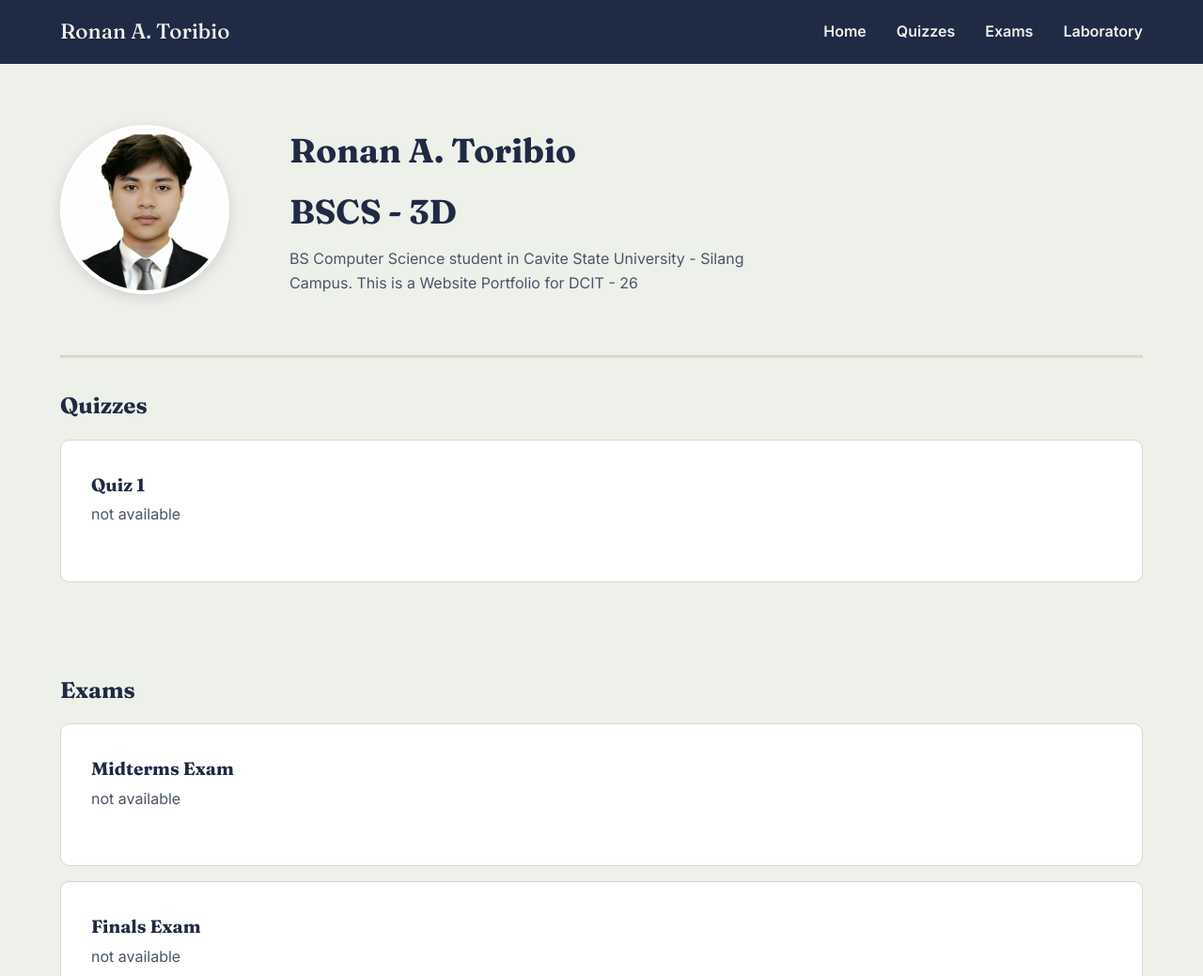
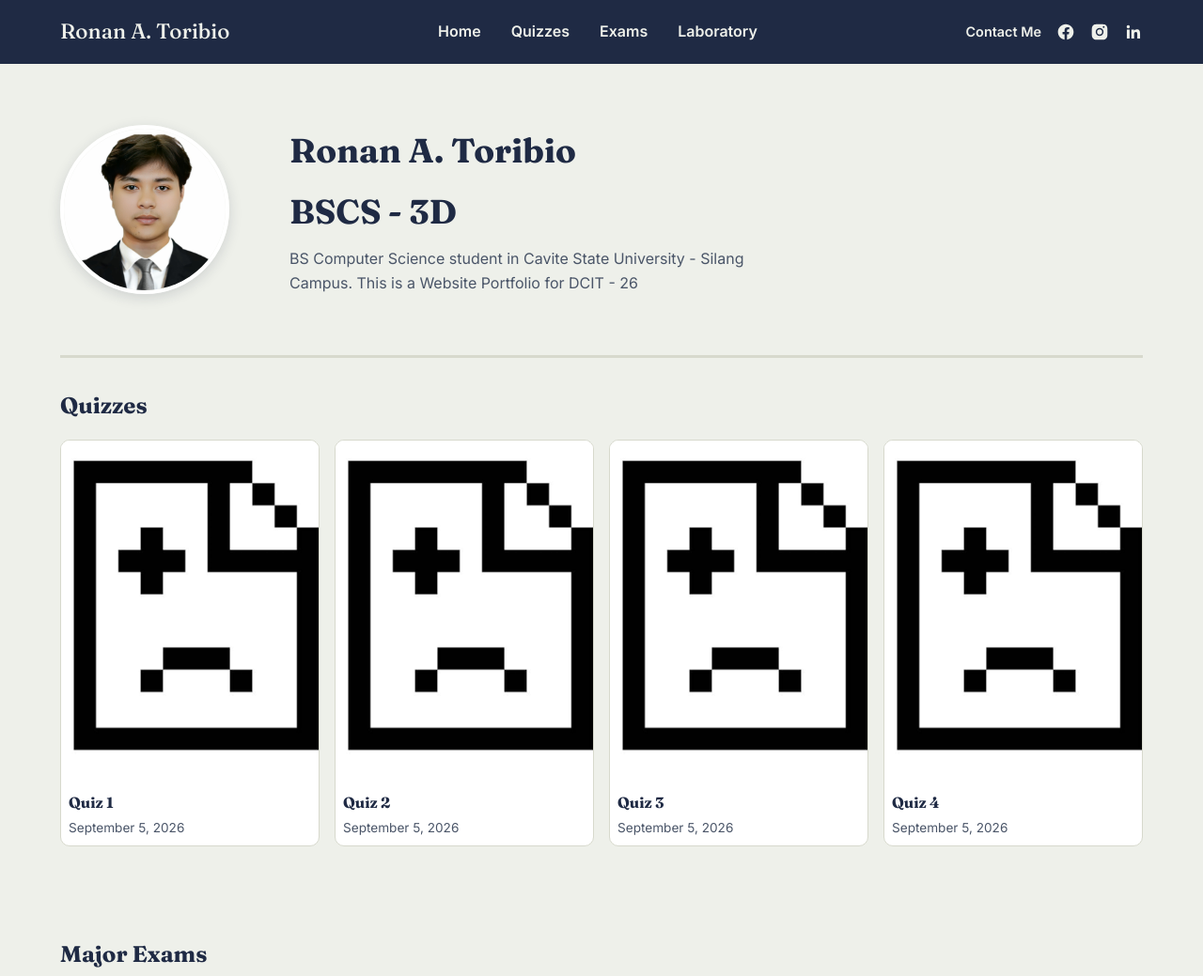
Before and after one commit to ronan-design/Ronan-s-Website-Portfolio, a plain HTML site: page index.html in a window 1280 px wide. Shown: the top 1039 px of the page at 94% size. Drawn offline with Linux system fonts and the light colour scheme.

Commit message:
Added new features: contact and box

```diff
--- a/index.html
+++ b/index.html
@@ -13,6 +13,7 @@
 <body>
 
   <header class="site-header">
+
     <div class="logo">Ronan A. Toribio</div>
     <ul class="site-nav">
       <li><a href="#top">Home</a></li>
@@ -20,6 +21,28 @@
       <li><a href="#Exams">Exams</a></li>
       <li><a href="#Laboratory">Laboratory</a></li>
     </ul>
+
+        <div class="site-social">
+      <a href="mailto:ronantoribio06@gmail.com" class="contact-link">Contact Me</a>
+
+      <a href="https://www.facebook.com/ronan.toribio.5" target="_blank" rel="noopener" class="social-icon" aria-label="Facebook">
+        <svg viewBox="0 0 24 24" width="20" height="20" fill="currentColor">
+          <path d="M22 12c0-5.52-4.48-10-10-10S2 6.48 2 12c0 4.99 3.66 9.13 8.44 9.88v-6.99h-2.54V12h2.54V9.8c0-2.5 1.49-3.89 3.78-3.89 1.1 0 2.24.2 2.24.2v2.46h-1.26c-1.24 0-1.63.77-1.63 1.56V12h2.78l-.44 2.89h-2.34v6.99C18.34 21.13 22 16.99 22 12z"/>
+        </svg>
+      </a>
+
+      <a href="https://www.instagram.com/idk.ronann/" target="_blank" rel="noopener" class="social-icon" aria-label="Instagram">
+        <svg viewBox="0 0 24 24" width="20" height="20" fill="currentColor">
+          <path d="M12 2c2.72 0 3.06.01 4.12.06 1.06.05 1.79.22 2.43.47.66.26 1.21.6 1.76 1.15.55.55.89 1.1 1.15 1.76.25.64.42 1.37.47 2.43.05 1.06.06 1.4.06 4.12s-.01 3.06-.06 4.12c-.05 1.06-.22 1.79-.47 2.43a4.9 4.9 0 01-1.15 1.76 4.9 4.9 0 01-1.76 1.15c-.64.25-1.37.42-2.43.47-1.06.05-1.4.06-4.12.06s-3.06-.01-4.12-.06c-1.06-.05-1.79-.22-2.43-.47a4.9 4.9 0 01-1.76-1.15 4.9 4.9 0 01-1.15-1.76c-.25-.64-.42-1.37-.47-2.43C2.01 15.06 2 14.72 2 12s.01-3.06.06-4.12c.05-1.06.22-1.79.47-2.43.26-.66.6-1.21 1.15-1.76A4.9 4.9 0 015.44 2.53c.64-.25 1.37-.42 2.43-.47C8.94 2.01 9.28 2 12 2zm0 5a5 5 0 100 10 5 5 0 000-10zm0 8.2a3.2 3.2 0 110-6.4 3.2 3.2 0 010 6.4zm5.2-8.4a1.17 1.17 0 100-2.34 1.17 1.17 0 000 2.34z"/>
+        </svg>
+      </a>
+
+      <a href="https://www.linkedin.com/in/ronan-toribio-68886a404/" target="_blank" rel="noopener" class="social-icon" aria-label="LinkedIn">
+        <svg viewBox="0 0 24 24" width="20" height="20" fill="currentColor">
+          <path d="M20.45 20.45h-3.55v-5.57c0-1.33-.02-3.03-1.85-3.03-1.85 0-2.14 1.44-2.14 2.94v5.66H9.36V9h3.41v1.56h.05c.47-.9 1.63-1.85 3.36-1.85 3.6 0 4.27 2.37 4.27 5.46v6.28zM5.34 7.43a2.06 2.06 0 110-4.12 2.06 2.06 0 010 4.12zM7.12 20.45H3.56V9h3.56v11.45z"/>
+        </svg>
+      </a>
+    </div>
   </header>
 
   <!-- ==========================================================
@@ -59,43 +82,51 @@
 
 
   <div class="entry">
+    <img src="images/unavailable.png" alt="Quiz 1" />
     <h3>Quiz 1</h3>
-      <!--<p class="entry-date">September 5, 2026</p>-->
-      <p class="entry-desc">
-        not available
-      </p>
+    <p class="entry-date">September 5, 2026</p>
+  </div>
 
-      <img src="">
+  <div class="entry">
+    <img src="images/unavailable.png" alt="Quiz 2" />
+    <h3>Quiz 2</h3>
+    <p class="entry-date">September 5, 2026</p>
+  </div>
+
+  <div class="entry">
+    <img src="images/unavailable.png" alt="Quiz 3" />
+    <h3>Quiz 3</h3>
+    <p class="entry-date">September 5, 2026</p>
+  </div>
+
+  <div class="entry">
+    <img src="images/unavailable.png" alt="Quiz 4" />
+    <h3>Quiz 4</h3>
+    <p class="entry-date">September 5, 2026</p>
+  </div>
 
 
   </section>
 
   <div class="section-title" id="Exams">
-    <h2>Exams</h2>
+    <h2>Major Exams</h2>
   </div>
 
   <section class="entry-list">
 
 
   <div class="entry">
+    <img src="images/unavailable.png" alt="Midterms" />
     <h3>Midterms Exam</h3>
-      <!--<p class="entry-date">September 5, 2026</p>-->
-      <p class="entry-desc">
-        not available
-      </p>
-
-      <img src="">
+    <p class="entry-date">September 5, 2026</p>
   </div>
 
   <div class="entry">
+    <img src="images/unavailable.png" alt="Finals" />
     <h3>Finals Exam</h3>
-      <!--<p class="entry-date">September 5, 2026</p>-->
-      <p class="entry-desc">
-        not available
-      </p>
+    <p class="entry-date">September 5, 2026</p>
+  </div>
 
-      <img src="">
-    </div>
 
   </section>
 
@@ -107,15 +138,28 @@
 
 
   <div class="entry">
+    <img src="images/unavailable.png" alt="Laboratory 1" />
     <h3>Laboratory 1</h3>
-      <!--<p class="entry-date">September 5, 2026</p>-->
-      <p class="entry-desc">
-        not available
-      </p>
-
-      <img src="">
+    <p class="entry-date">September 5, 2026</p>
   </div>
 
+  <div class="entry">
+    <img src="images/unavailable.png" alt="Laboratory 2" />
+    <h3>Laboratory 2</h3>
+    <p class="entry-date">September 5, 2026</p>
+  </div>
+
+  <div class="entry">
+    <img src="images/unavailable.png" alt="Laboratory 3" />
+    <h3>Laboratory 3</h3>
+    <p class="entry-date">September 5, 2026</p>
+  </div>
+
+  <div class="entry">
+    <img src="images/unavailable.png" alt="Laboratory 4" />
+    <h3>Laboratory 4</h3>
+    <p class="entry-date">September 5, 2026</p>
+  </div>
 
   </section>
 
--- a/style (1).css
+++ b/style (1).css
@@ -57,7 +57,33 @@ a:hover {
 /* ============================================================
    HEADER / NAV
    ============================================================ */
-.site-header {
+
+.site-social {
+  display: flex;
+  align-items: center;
+  gap: var(--space-md);
+}
+
+.contact-link {
+  color: var(--color-paper);
+  font-weight: 600;
+  font-size: 0.9rem;
+}
+.contact-link:hover {
+  color: var(--color-amber);
+}
+
+.social-icon {
+  color: var(--color-paper);
+  display: flex;
+  align-items: center;
+  transition: color 0.2s ease;
+}
+.social-icon:hover {
+  color: var(--color-amber);
+}
+
+   .site-header {
   display: flex;
   justify-content: space-between;
   align-items: center;
@@ -138,8 +164,8 @@ a:hover {
    in the HTML to add a new one.
    ============================================================ */
 .entry-list {
-  display: flex;
-  flex-direction: column;
+  display: grid;
+  grid-template-columns: repeat(4, 1fr);
   gap: var(--space-md);
   padding: 0 var(--space-xl) var(--space-xl);
 }
@@ -148,29 +174,29 @@ a:hover {
   background: var(--color-card);
   border: 1px solid var(--color-border);
   border-radius: var(--radius);
-  padding: var(--space-lg);
+  overflow: hidden;
+  text-align: left;
+}
+
+.entry img {
+  width: 100%;
+  aspect-ratio: 3 / 4;
+  object-fit: cover;
+  display: block;
 }
 
 .entry h3 {
-  font-size: 1.2rem;
-  margin-bottom: 0.25rem;
+  padding: var(--space-sm) var(--space-sm) 0;
+  font-size: 1rem;
+  font-weight: 700;
+  color: var(--color-ink);
 }
 
 .entry-date {
+  padding: 0.2rem var(--space-sm) var(--space-sm);
   font-size: 0.85rem;
   color: var(--color-ink-soft);
-  margin-bottom: var(--space-sm);
-}
-
-.entry-desc {
-  color: var(--color-ink-soft);
-  max-width: 600px;
-}
-
-.entry-link {
-  display: inline-block;
-  margin-top: var(--space-sm);
-  font-weight: 600;
+  font-weight: 400;
 }
 
 /* ============================================================
@@ -189,6 +215,9 @@ a:hover {
    ============================================================ */
 @media (max-width: 600px) {
 
+   .entry-list {
+    grid-template-columns: repeat(2, 1fr);
+  }
   .site-header {
     flex-direction: column;
     align-items: center;
@@ -197,8 +226,10 @@ a:hover {
   }
 
   .site-nav {
-    justify-content: center;
-    gap: var(--space-md);
+  justify-content: center;
+  gap: var(--space-sm);
+  font-size: 0.85rem;
+  flex-wrap: nowrap; /* forces all items to stay on one line instead of wrapping */
   }
 
   /* Mobile header is taller (wraps to 2 lines), so it needs a
```
Also changed, not shown: images/unavailable.png (added). Lines whose indentation alone changed are shown as unchanged.
